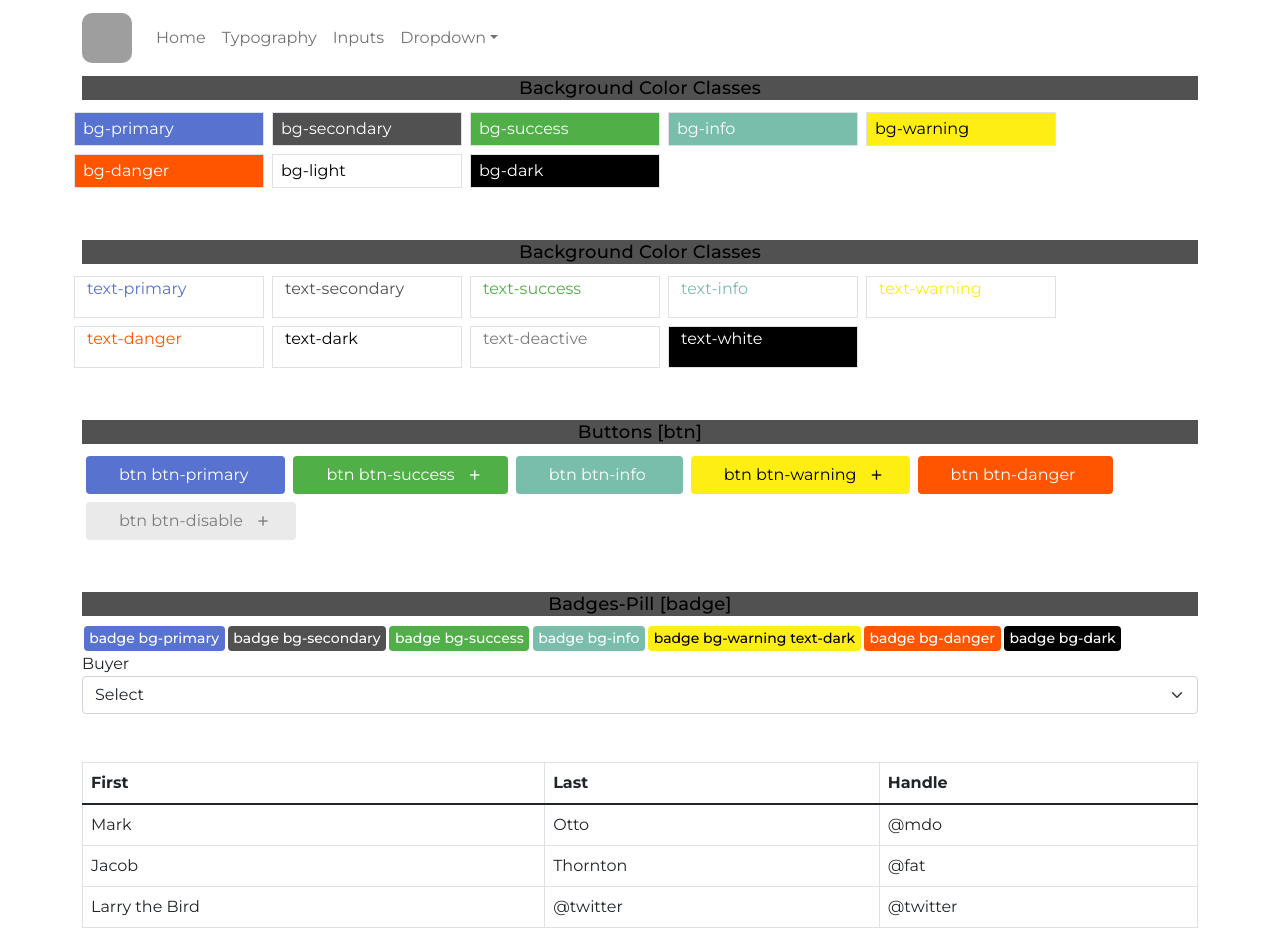
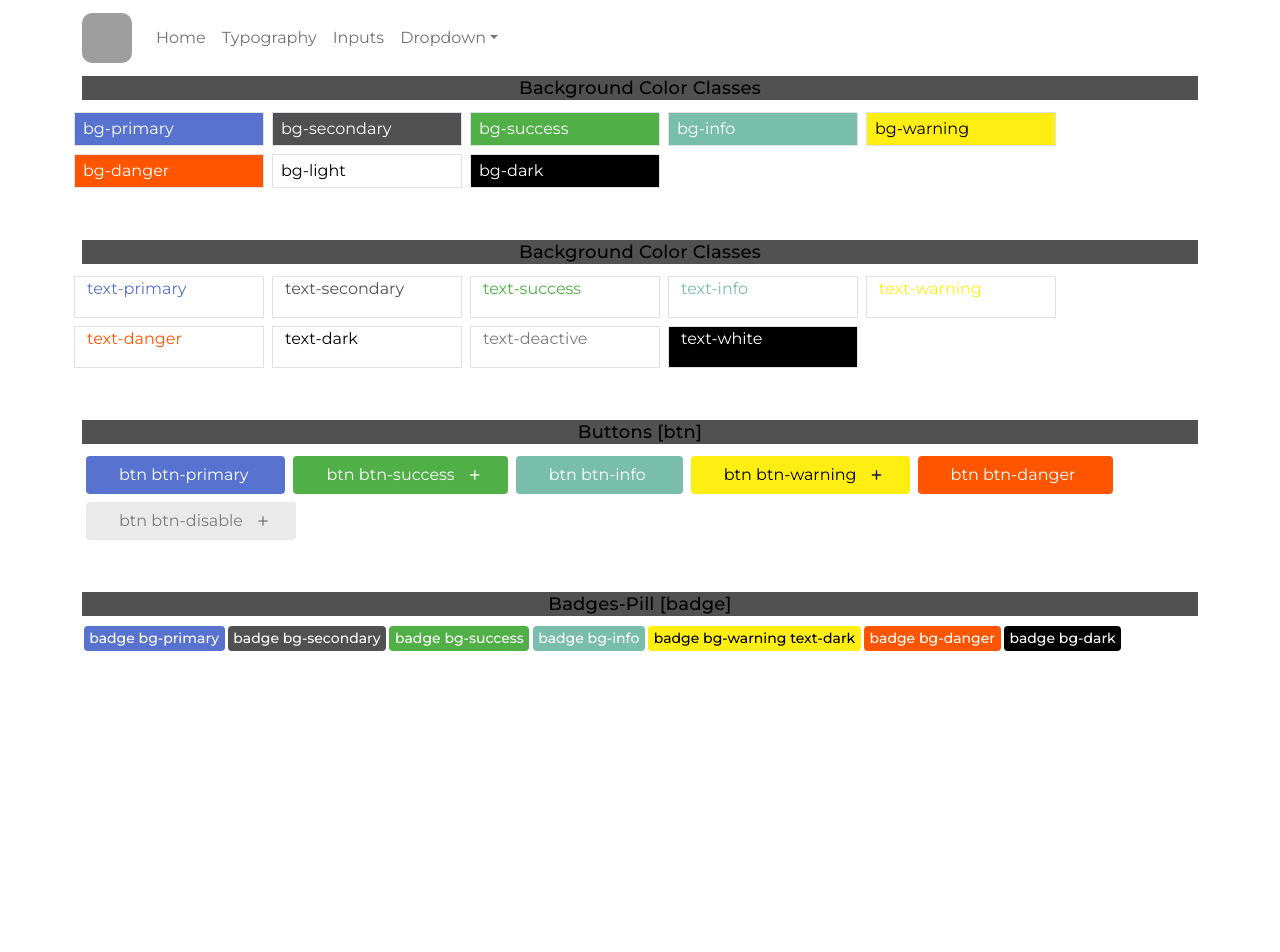
Before and after one commit to reazul7/teknovus_development, a React (Create React App) app: page /typography in a window 1280 px wide. Shown: the top 952 px of the page. After the commit the page ends 800 px from the top, so only its background shows below. Built offline with nearby package versions, Linux system fonts and the light colour scheme; grey boxes are pictures that could not be loaded.

Commit message:
teknovus-table update

```diff
--- a/src/App.css
+++ b/src/App.css
@@ -374,3 +374,37 @@ h6 {
 .border-all~.input-icon-right{
     right: 3px;
 } */
+
+/* ********** Dropdown Input ********** */
+.dropdown-input-label {
+    margin: 0;
+    color: var(--input-text);
+}
+.form-select {
+    width: 184px;
+    border: 1px solid var(--input-border);
+    height: 40px;
+    border-radius: 8px;
+}
+.form-select:focus {
+    outline: 0 none;
+    border: 1px solid var(--input-border);
+    -webkit-box-shadow: none;
+}
+
+/* ********** teknovus-table ********** */
+.teknovus-table th,
+.teknovus-table tr,
+.teknovus-table tbody {
+    border: 1px solid var(--input-text) !important;
+}
+.teknovus-table th {
+    color: var(--text-secondary);
+    font-weight: 500;
+    background-color: var(--dark-500);
+    font-size: 14px;
+    text-align: center;
+}
+.teknovus-table tr {
+    color: var(--input-text);
+}
--- a/src/components/Typography/Typography.js
+++ b/src/components/Typography/Typography.js
@@ -121,53 +121,6 @@ function Typography() {
                 <span className="badge bg-danger">badge bg-danger</span>
                 <span className="badge bg-dark">badge bg-dark</span>
             </section>
-
-
-
-
-            {/* =============== */}
-            {/* =============== */}
-            {/* dropdown-input */}
-            <div className="dropdown-input">
-                <label className="dropdown-input-label">Buyer</label>
-                <select className="form-select" aria-label=".form-select">
-                    <option selected>Select</option>
-                    <option value="1">One</option>
-                    <option value="2">Two</option>
-                    <option value="3">Three</option>
-                </select>
-            </div>
-
-            {/* table-bordered start */}
-            <div className="my-5">
-                <table className="table table-bordered teknovus-table">
-                    <thead>
-                        <tr>
-                            <th scope="col">First</th>
-                            <th scope="col">Last</th>
-                            <th scope="col">Handle</th>
-                        </tr>
-                    </thead>
-                    <tbody>
-                        <tr>
-                            <td>Mark</td>
-                            <td>Otto</td>
-                            <td>@mdo</td>
-                        </tr>
-                        <tr>
-                            <td>Jacob</td>
-                            <td>Thornton</td>
-                            <td>@fat</td>
-                        </tr>
-                        <tr>
-                            <td>Larry the Bird</td>
-                            <td>@twitter</td>
-                            <td>@twitter</td>
-                        </tr>
-                    </tbody>
-                </table>
-            </div>
-            {/* table-bordered end */}
         </div>
     );
 }
```
